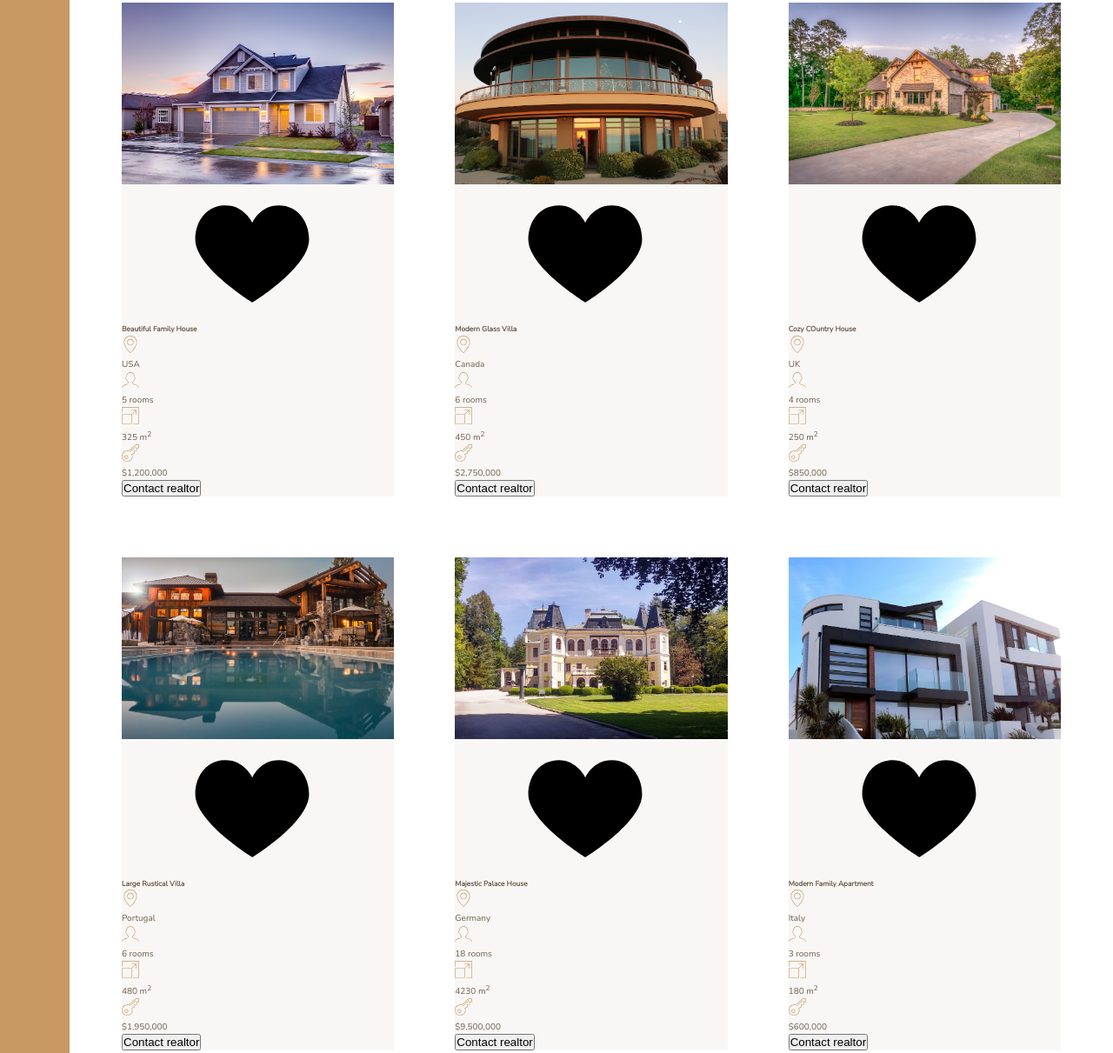
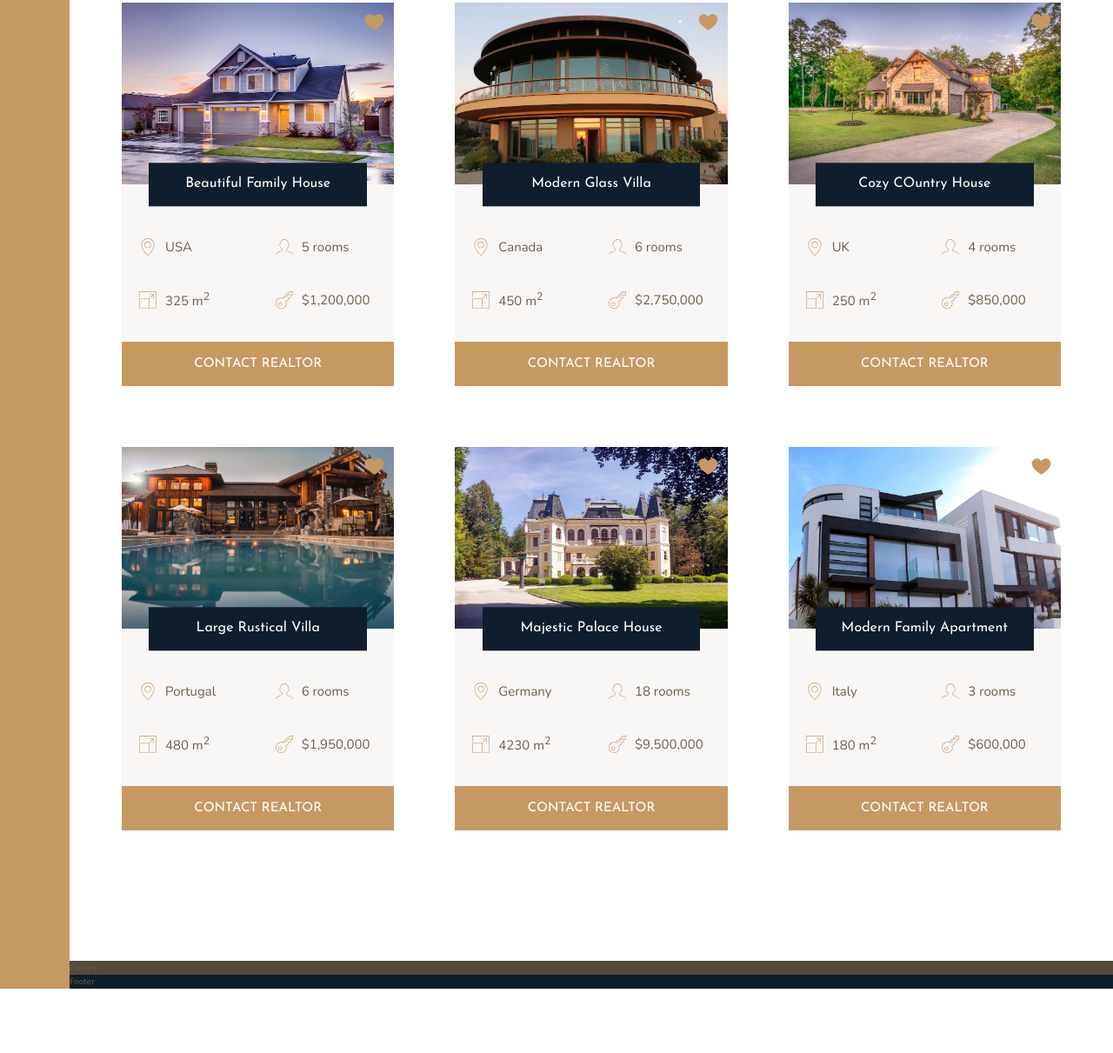
Before and after one commit to bikokwa/nexter, a website: page index.html in a window 1280 px wide. Shown: the part 1967-3178 px from the top of the page at 87% size. After the commit the page ends 3104 px from the top, so only its background shows below. Drawn offline with nearby package versions, Linux system fonts and the light colour scheme.

Commit message:
Building the Homes Section - Part 2

```diff
--- a/index.html
+++ b/index.html
@@ -133,7 +133,7 @@
                     </svg>
                     <p>$1,200,000</p>
                 </div>
-                <button class="cta">Contact realtor</button>
+                <button class="btn home__btn">Contact realtor</button>
             </div>
             <div class="home">
                 <img src="img/house-2.jpeg" alt="House 2" class="home__img">
@@ -165,7 +165,7 @@
                     </svg>
                     <p>$2,750,000</p>
                 </div>
-                <button class="cta">Contact realtor</button>
+                <button class="btn home__btn">Contact realtor</button>
             </div>
             <div class="home">
                 <img src="img/house-3.jpeg" alt="House 3" class="home__img">
@@ -197,7 +197,7 @@
                     </svg>
                     <p>$850,000</p>
                 </div>
-                <button class="cta">Contact realtor</button>
+                <button class="btn home__btn">Contact realtor</button>
             </div>
             <div class="home">
                 <img src="img/house-4.jpeg" alt="House 4" class="home__img">
@@ -229,7 +229,7 @@
                     </svg>
                     <p>$1,950,000</p>
                 </div>
-                <button class="cta">Contact realtor</button>
+                <button class="btn home__btn">Contact realtor</button>
             </div>
             <div class="home">
                 <img src="img/house-5.jpeg" alt="House 5" class="home__img">
@@ -261,7 +261,7 @@
                     </svg>
                     <p>$9,500,000</p>
                 </div>
-                <button class="cta">Contact realtor</button>
+                <button class="btn home__btn">Contact realtor</button>
             </div>
             <div class="home">
                 <img src="img/house-6.jpeg" alt="House 6" class="home__img">
@@ -293,7 +293,7 @@
                     </svg>
                     <p>$600,000</p>
                 </div>
-                <button class="cta">Contact realtor</button>
+                <button class="btn home__btn">Contact realtor</button>
             </div>
         </section>
 
--- a/sass/_homes.scss
+++ b/sass/_homes.scss
@@ -10,28 +10,65 @@
 .home {
     background-color: $color-grey-light-1;
 
+    display: grid;
+    grid-template-columns: repeat(2, 1fr);
+    grid-row-gap: 3.5rem;
+
     &__img {
         width: 100%;
+        grid-row: 1 / 2;
+        grid-column: 1 / span 2;
+        z-index: 1;
     }
 
     &__like {
-
+        grid-column: 2 / 3;
+        grid-row: 1 / 2;
+        fill: $color-primary;
+        height: 2.5rem;
+        width: 2.5rem;
+        z-index: 2;
+        justify-self: end;
+        margin: 1rem;
     }
 
     &__name {
+        grid-column: 1 / span 2;
+        grid-row: 1 / 2;
+        font-family: $font-display;
+        font-size: 1.6rem;
+        text-align: center;
+        padding: 1.25rem;
+        background-color: $color-secondary;
+        color: #fff;
+        font-weight: 400;
+        width: 80%;
+        justify-self: center;
+        z-index: 3;
+        align-self: end;
+        transform: translateY(50%);
+    }
 
+    &__location, &__rooms {
+        margin-top: 2.5rem;
     }
 
     &__location, &__rooms, &__area, &__price {
+        font-size: 1.5rem;
+        margin-left: 2rem;
+
+        display: flex;
+        align-items: center;
 
         svg {
             fill: $color-primary;
             height: 2rem;
             width: 2rem;
-        }
-
-        p {
-
+            margin-right: 1rem;
         }
     }
+
+    &__btn {
+        grid-column: 1 / span 2;
+    }
 }
```
Also changed, not shown: css/style.css.
